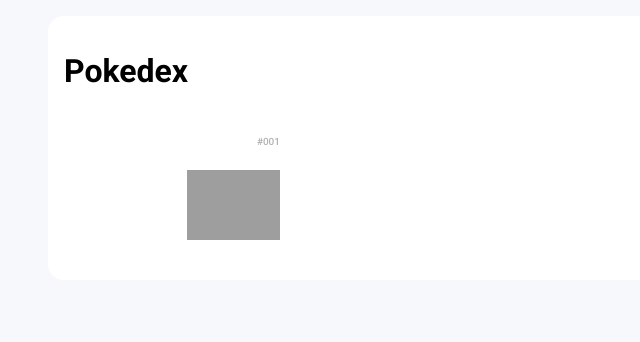
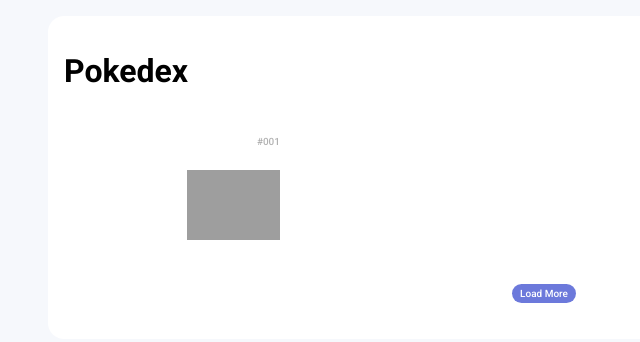
Before and after one commit to LeonardoJr96/pokedex, a plain HTML site: page index.html in a window 1280 px wide. Shown: the whole page, without its empty margins (96-736 px from the left). Drawn offline with nearby package versions, Linux system fonts and the light colour scheme; no server answers; grey boxes are pictures that could not be loaded.

Commit message:
add button "load more" and style button

```diff
--- a/assets/css/pokedex.css
+++ b/assets/css/pokedex.css
@@ -128,6 +128,26 @@
     height: 70px;
 }
 
+.pagination {
+    display: flex;
+    flex-direction: row;
+    justify-content: center;
+    align-items: center;
+    width: 100%;
+    padding: 1rem;
+}
+
+.pagination button {
+    padding: 0.25rem 0.5rem;
+    margin: 0.25rem 0;
+    font-size: .625rem;
+    color: #fff;
+    background-color: #6c79db;
+    border: none;
+    border-radius: 1rem;
+
+}
+
 @media screen and (min-width: 380px) {
     .pokemons {
         grid-template-columns: 1fr 1fr;
--- a/index.html
+++ b/index.html
@@ -39,6 +39,12 @@
 
             <!--..... Pokemons here .....-->
         </ol>
+
+        <div class="pagination">
+            <button id="loadMOreButton"     type="Button">
+                Load More
+            </button>
+        </div>
     </section>
 
     <!--Nosso JS-->
```
